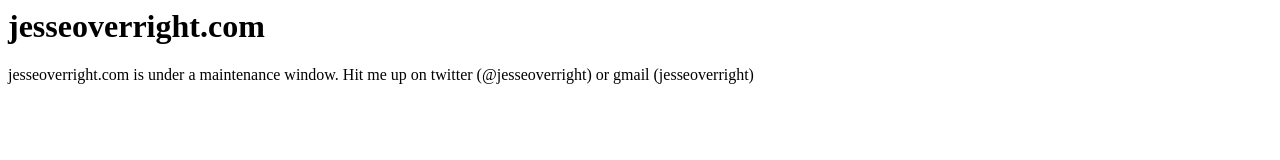
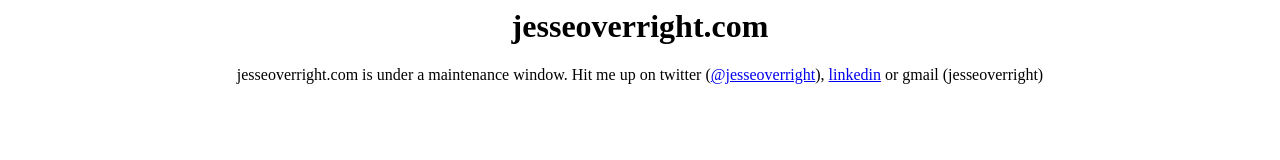
Before and after one commit to jesseoverright/jesseoverright.github.io, a plain HTML site: page index.html in a window 1280 px wide. Drawn offline with Linux system fonts and the light colour scheme.

Commit message:
adds linkedin

```diff
--- a/index.html
+++ b/index.html
@@ -1,2 +1,9 @@
+<html>
+<head>
+<title>Jesse Overright</title>
+</head>
+<body style="text-align:center">
 <h1>jesseoverright.com</h1>
-<p>jesseoverright.com is under a maintenance window. Hit me up on twitter (@jesseoverright) or gmail (jesseoverright)</p>
+<p>jesseoverright.com is under a maintenance window. Hit me up on twitter (<a href="https://twitter.com/jesseover">@jesseoverright</a>), <a href="https://www.linkedin.com/in/jesse-overright-7343625b">linkedin</a> or gmail (jesseoverright)</p>
+</body>
+</html>
```
